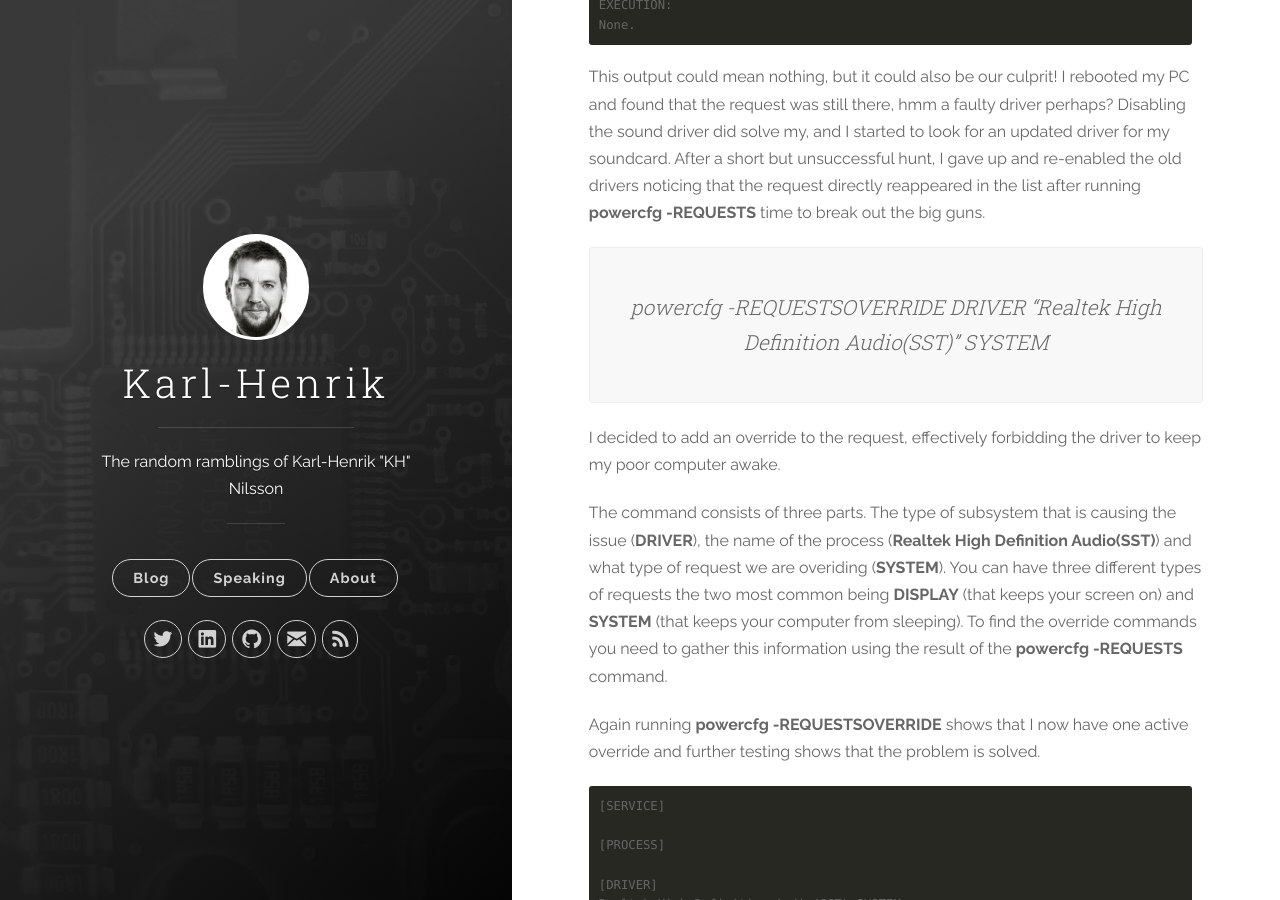
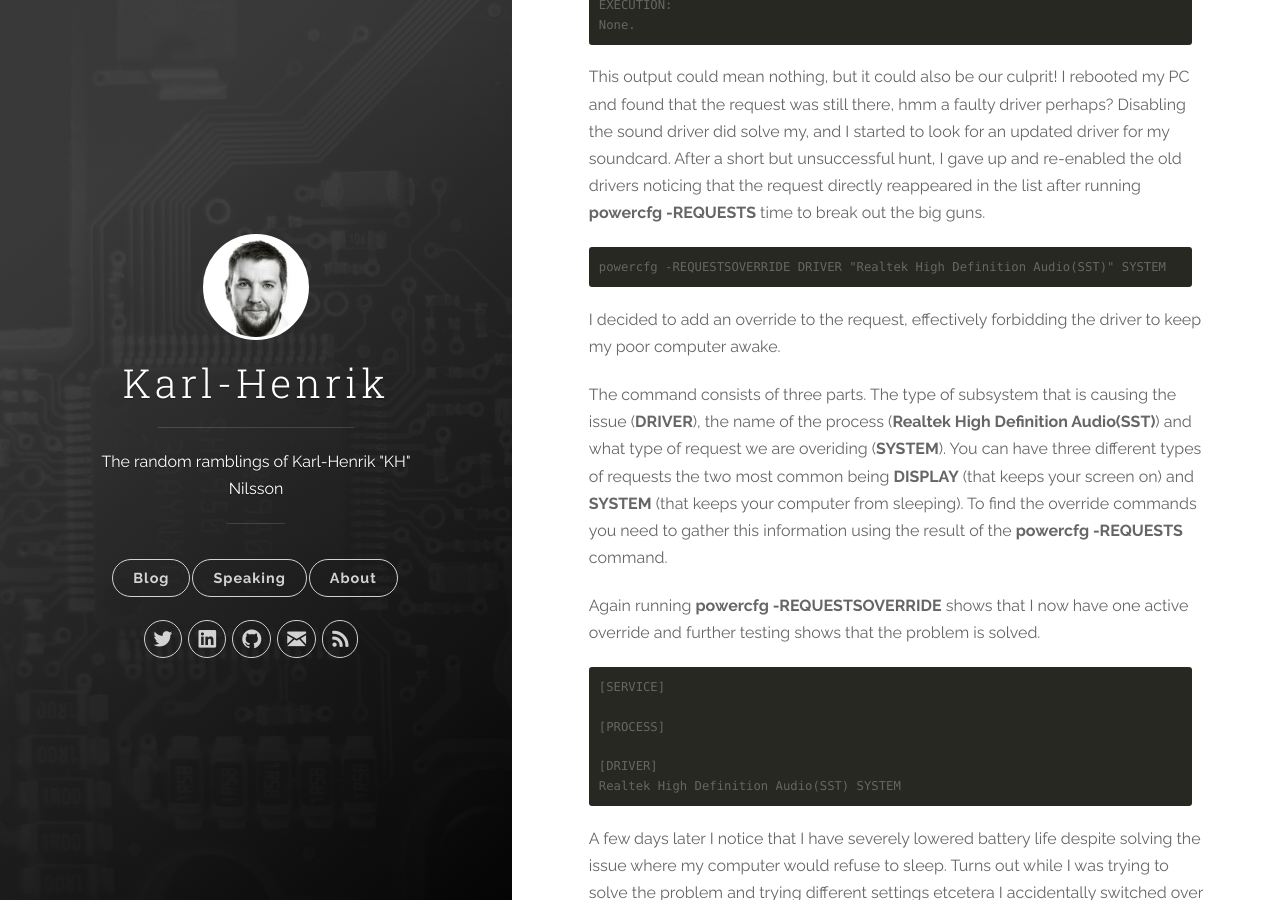
Before and after one commit to karl-henrik/karl-henrik.github.io, a Jekyll site: the page built from _posts/2018-05-16-Finding-what-keeps-Windows-10-from-entering-sleep-mode.md, in a window 1280 px wide and 900 px high, scrolled down 1143 px. Built offline with Jekyll 4.4.1, drawn with Linux system fonts in a browser that asks for light colours; nearby versions of some CDN libraries; comment, search, counter and statistics services are not loaded.

Commit message:
updated blogpost

````diff
--- a/_posts/2018-05-16-Finding-what-keeps-Windows-10-from-entering-sleep-mode.md
+++ b/_posts/2018-05-16-Finding-what-keeps-Windows-10-from-entering-sleep-mode.md
@@ -36,7 +36,9 @@ None.
 
 This output could mean nothing, but it could also be our culprit! I rebooted my PC and found that the request was still there, hmm a faulty driver perhaps? Disabling the sound driver did solve my, and I started to look for an updated driver for my soundcard. After a short but unsuccessful hunt, I gave up and re-enabled the old drivers noticing that the request directly reappeared in the list after running **powercfg -REQUESTS** time to break out the big guns.
 
->powercfg -REQUESTSOVERRIDE DRIVER "Realtek High Definition Audio(SST)" SYSTEM
+```
+powercfg -REQUESTSOVERRIDE DRIVER "Realtek High Definition Audio(SST)" SYSTEM
+```
 
 I decided to add an override to the request, effectively forbidding the driver to keep my poor computer awake.
 
````
